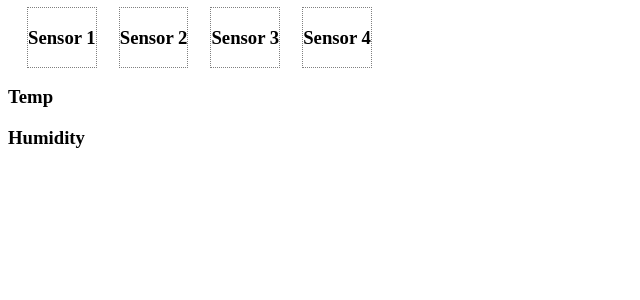
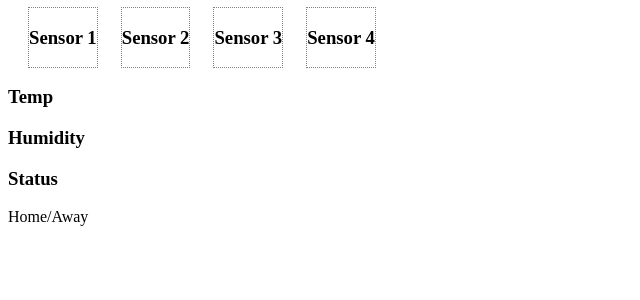
Before and after one commit to dalomstornado/pihome, a Node server app: page / in a window 1280 px wide. Shown: the top 300 px of the page, without its empty margins (0-640 px from the left). Run offline with Node 20, Linux system fonts and the light colour scheme; style sheets or scripts are compiled from the project's sources; some libraries are stand-ins or nearby versions.

Commit message:
Modifies some styling.

```diff
--- a/app/scss/sensor.scss
+++ b/app/scss/sensor.scss
@@ -2,7 +2,7 @@
 	display: inline-block;
 }
 .gauges {
-	margin-left: 20px;
+	margin-left: 21px;
 }
 
 .gauge-pair {
--- a/app/views/index.pug
+++ b/app/views/index.pug
@@ -31,3 +31,7 @@
 		.humidty
 			h3 Humidity
 			.lineChart(id='lineChart12')
+
+	.status
+		h3 Status
+		p Home/Away
```
